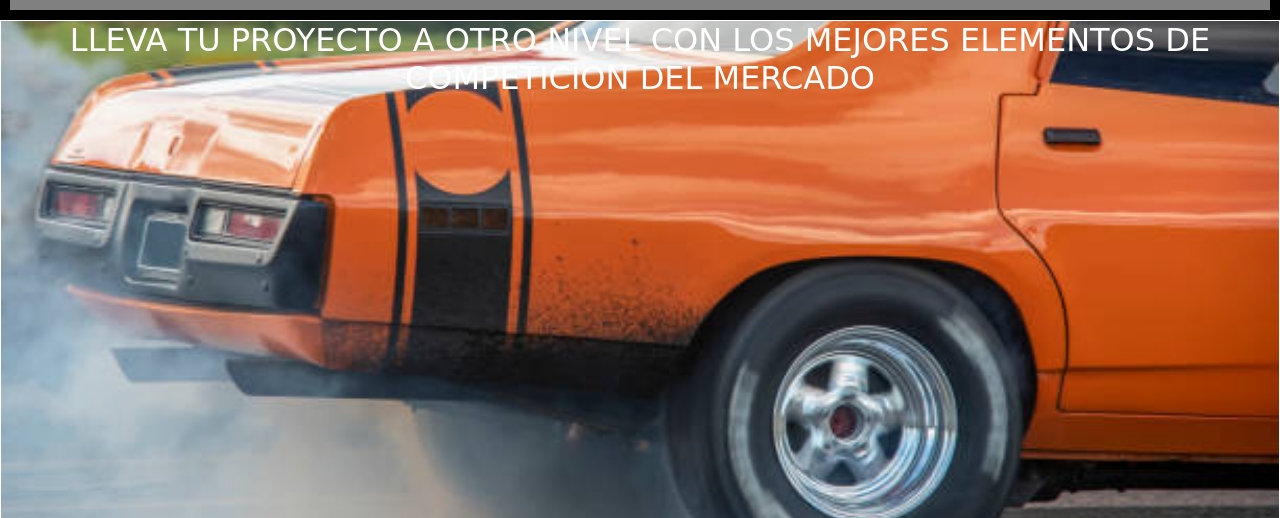
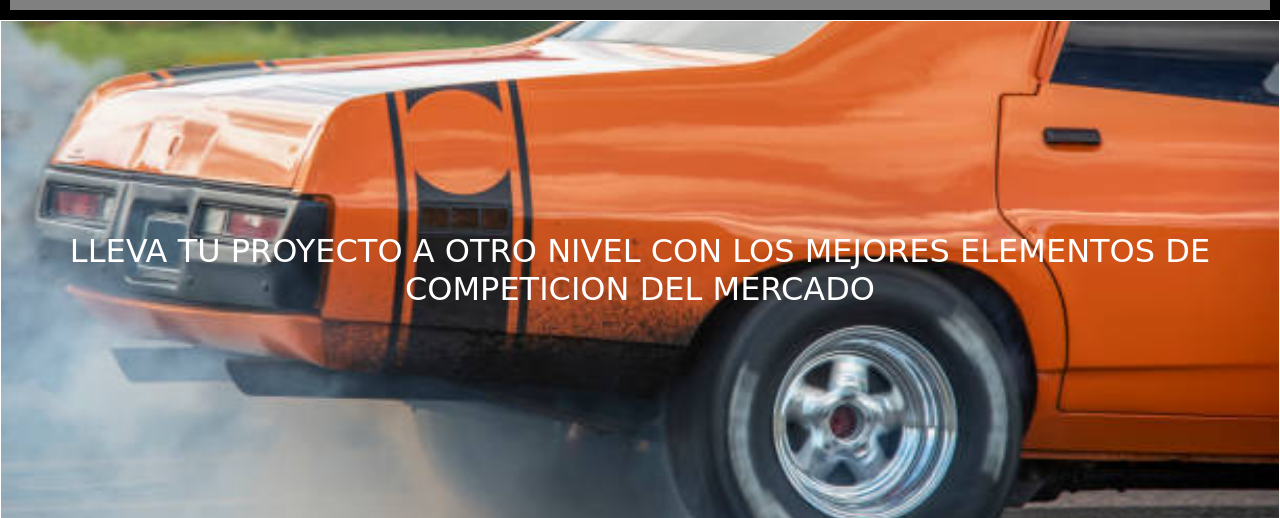
Before and after one commit to OGcarrizzzo7/CRZ-Racing-Parts-46945, a website: page index.html in a window 1280 px wide. Shown: the part 194-712 px from the top of the page. Drawn offline with nearby package versions, Linux system fonts and the light colour scheme; a web font is replaced by a local one.

Commit message:
segundo commit correccion

```diff
--- a/css/style.css
+++ b/css/style.css
@@ -66,6 +66,8 @@ main{
 }
 
 .hero{
+    display: flex;
+    align-items: center;
     width: 100%;
     height: 500px;
     background-image: url("../img/back.jpg");
@@ -78,6 +80,7 @@ main{
 .hero h2{
     color: white;
     text-align: center;
+    margin: auto;
 }
 
 .sponsors{
```
